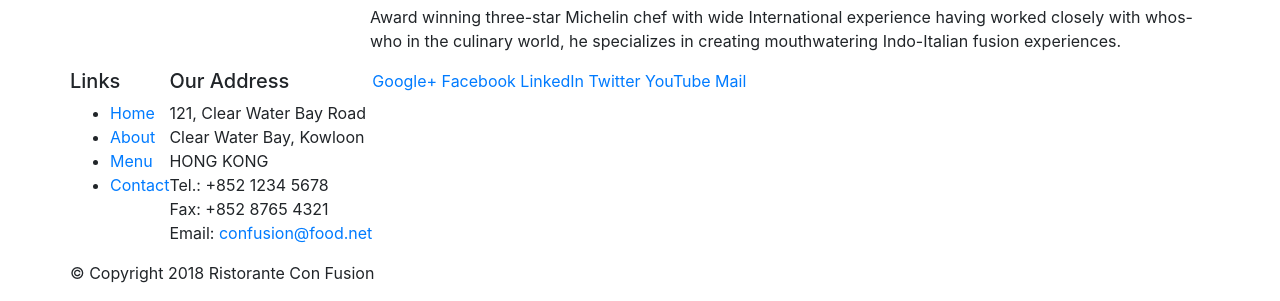
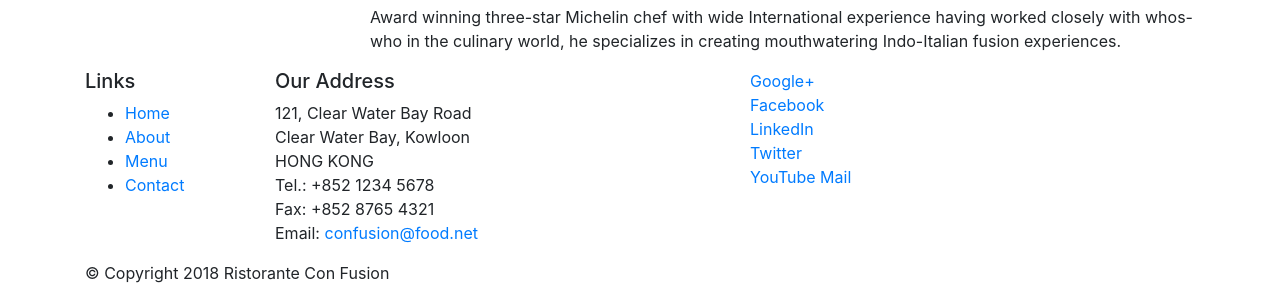
Before and after one commit to YoussefKafa/confusion, a website: page index.html in a window 1280 px wide. Shown: the part 603-904 px from the top of the page. Drawn offline with nearby package versions, Linux system fonts and the light colour scheme.

Commit message:
styling the footer with bootstrap cols and rows

```diff
--- a/index.html
+++ b/index.html
@@ -64,7 +64,7 @@
     <footer>
         <div class="container">
             <div class="row">
-                <div>
+                <div class="col-4 col-sm-2">
                     <h5>Links</h5>
                     <ul>
                         <li><a href="#">Home</a></li>
@@ -73,7 +73,7 @@
                         <li><a href="#">Contact</a></li>
                     </ul>
                 </div>
-                <div>
+                <div class="col-7 col-sm-5">
                     <h5>Our Address</h5>
                     <address>
 		              121, Clear Water Bay Road<br>
@@ -85,7 +85,7 @@
 		           </address>
                 </div>
                 <div>
-                    <div>
+                    <div class="col-12 col-sm-4">
                         <a href="http://google.com/+">Google+</a>
                         <a href="http://www.facebook.com/profile.php?id=">Facebook</a>
                         <a href="http://www.linkedin.com/in/">LinkedIn</a>
@@ -96,7 +96,7 @@
                 </div>
            </div>
            <div class="row">
-                <div>
+                <div class="col-auto">
                     <p>© Copyright 2018 Ristorante Con Fusion</p>
                 </div>
            </div>
```
